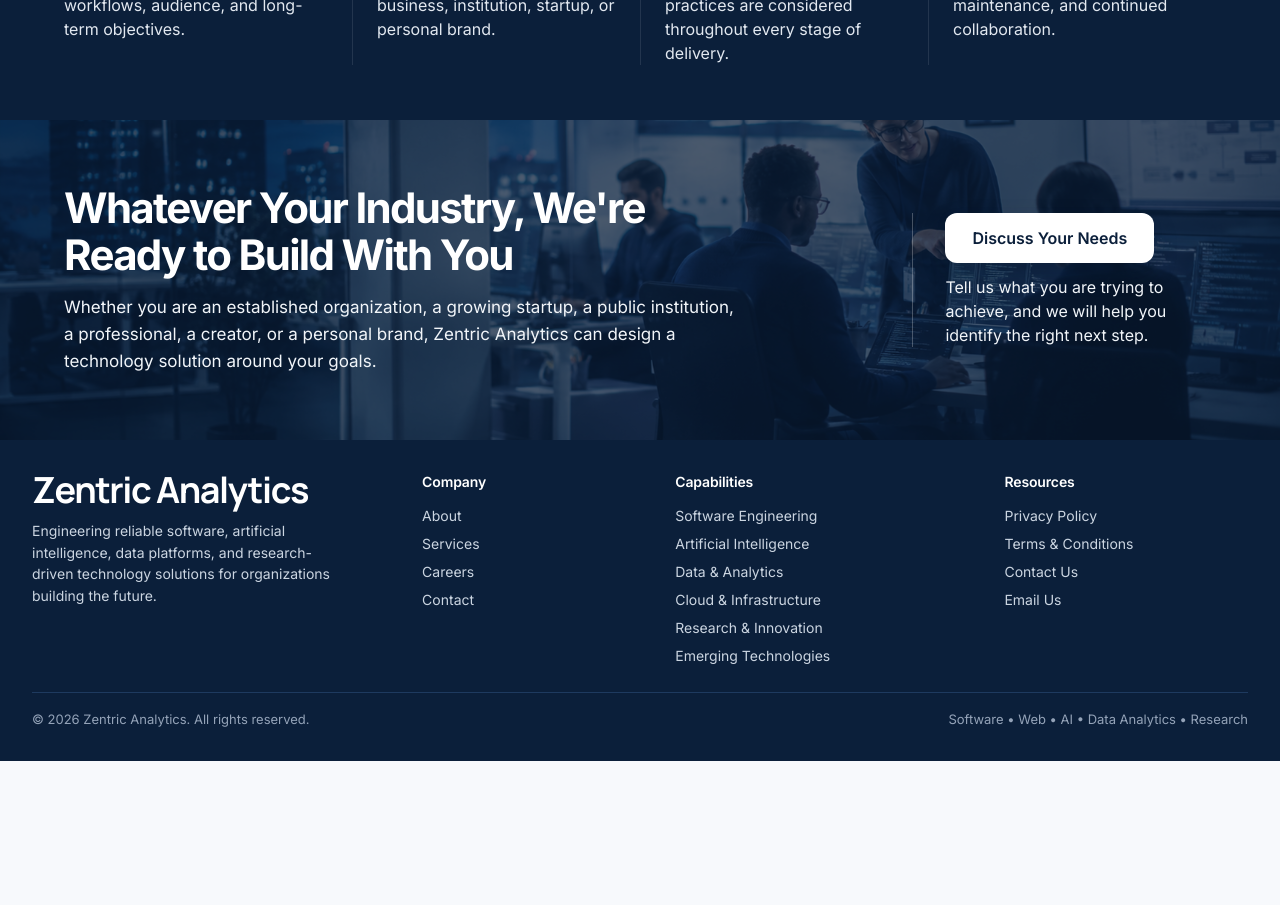
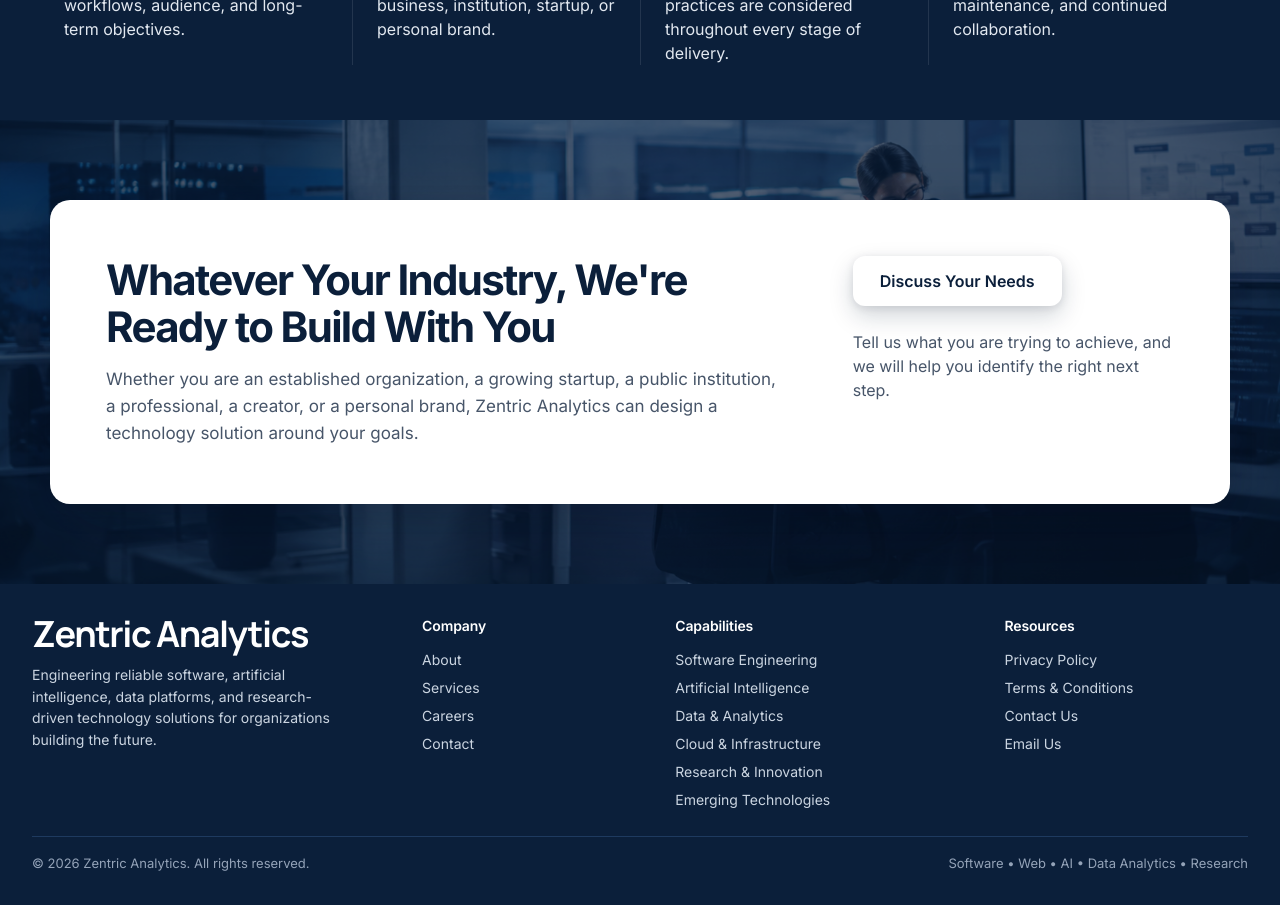
Before and after one commit to Zentric-Analytics/Zentricanalytics.com, a Next.js app: page /industries in a window 1280 px wide. Shown: the part 2160-3065 px from the top of the page. Before the commit the page ends 2921 px from the top, so only its background shows below. Built offline with nearby package versions, Linux system fonts and the light colour scheme.

Commit message:
Refine industries final CTA panel

```diff
--- a/src/app/industries/page.tsx
+++ b/src/app/industries/page.tsx
@@ -116,27 +116,27 @@
 
       <ScrollReveal>
         <section
-          className="relative overflow-hidden bg-[#0B1F3A] bg-cover bg-center bg-no-repeat px-4 py-9 sm:px-6 sm:py-11 lg:px-8 lg:py-16"
+          className="relative overflow-hidden bg-[#0B1F3A] bg-cover bg-center bg-no-repeat py-12 sm:py-16 lg:py-20"
           style={{ backgroundImage: "url('/images/careers/careers-cta-background.png')" }}
           aria-labelledby="industries-final-cta-heading"
         >
-          <div className="absolute inset-0 bg-[rgba(8,27,52,0.68)]" aria-hidden="true" />
-          <div className="relative z-[1] mx-auto grid max-w-6xl gap-7 lg:grid-cols-[minmax(0,1.45fr)_minmax(18rem,0.55fr)] lg:items-center lg:gap-12">
-          <div className="max-w-[44rem]">
+          <div className="absolute inset-0 bg-[rgba(8,27,52,0.62)]" aria-hidden="true" />
+          <div className="relative z-[2] mx-auto grid w-[calc(100%-32px)] max-w-[73.75rem] gap-7 rounded-[1.25rem] bg-white p-6 shadow-[0_28px_80px_rgba(2,8,23,0.26),0_8px_24px_rgba(15,23,42,0.14)] sm:p-7 lg:w-[calc(100%-80px)] lg:grid-cols-[minmax(0,68fr)_minmax(16rem,32fr)] lg:items-start lg:gap-16 lg:p-14">
+            <div className="min-w-0">
               <h2
                 id="industries-final-cta-heading"
-              className="max-w-[38rem] text-[1.75rem] font-bold leading-[1.12] tracking-[-0.04em] text-white sm:text-[2.125rem] lg:text-[2.625rem]"
+                className="max-w-[38rem] text-[1.625rem] font-bold leading-[1.12] tracking-[-0.04em] text-[#0B1F3A] sm:text-[2.125rem] lg:text-[2.625rem]"
               >
                 Whatever Your Industry, We&apos;re Ready to Build With You
               </h2>
-            <p className="mt-3 max-w-[42rem] text-base leading-[1.6] text-slate-100 sm:mt-4 sm:text-[1.0625rem]">
+              <p className="mt-3 max-w-[42rem] text-base leading-[1.6] text-[#475569] sm:mt-4 sm:text-[1.0625rem]">
                 Whether you are an established organization, a growing startup, a public institution, a professional, a creator, or a personal brand, Zentric Analytics can design a technology solution around your goals.
               </p>
             </div>
 
-          <div className="border-white/25 lg:border-l lg:pl-8">
+            <div className="flex min-w-0 flex-col items-stretch lg:items-start">
               <Link className="btn hero-cta-primary w-full sm:w-fit" href="/contact">Discuss Your Needs</Link>
-            <p className="mt-3 max-w-[22rem] text-sm leading-[1.6] text-slate-100 sm:text-base">
+              <p className="mt-5 max-w-[22rem] text-sm leading-[1.6] text-[#475569] sm:mt-6 sm:text-base">
                 Tell us what you are trying to achieve, and we will help you identify the right next step.
               </p>
             </div>
```
Lines whose indentation alone changed are shown as unchanged.
